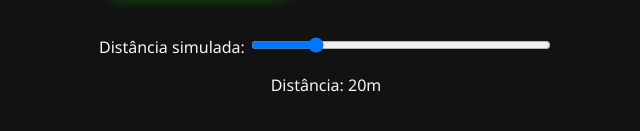
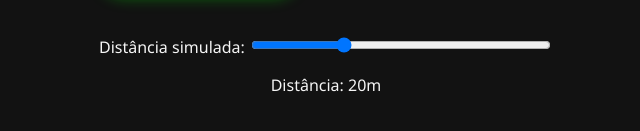
Before and after one commit to josiqueli/pulseira, a plain HTML site: page index.html in a window 1280 px wide. Shown: the part 413-544 px from the top of the page, 314-954 px from the left. Drawn offline with Linux system fonts and the light colour scheme.

Commit message:
Update index.html

```diff
--- a/index.html
+++ b/index.html
@@ -18,10 +18,11 @@
 
   <div class="controles">
     <label for="distancia">Distância simulada:</label>
-    <input type="range" id="distancia" min="0" max="100" value="20" />
+    <input type="range" id="distancia" min="0" max="10" value="3" />
     <p id="status">Distância: 20m</p>
   </div>
 
   <script src="script.js"></script>
 </body>
+
 </html>
```
